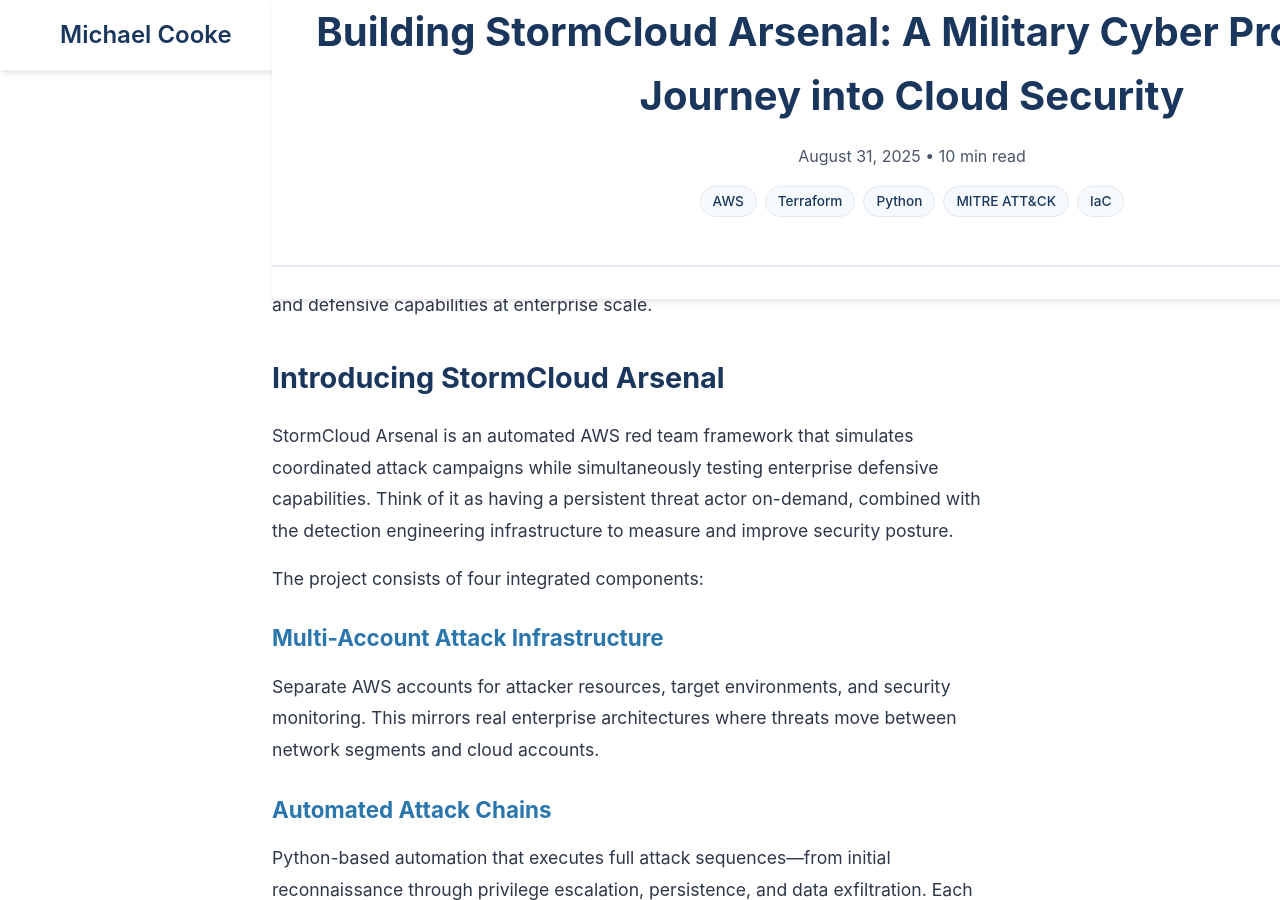
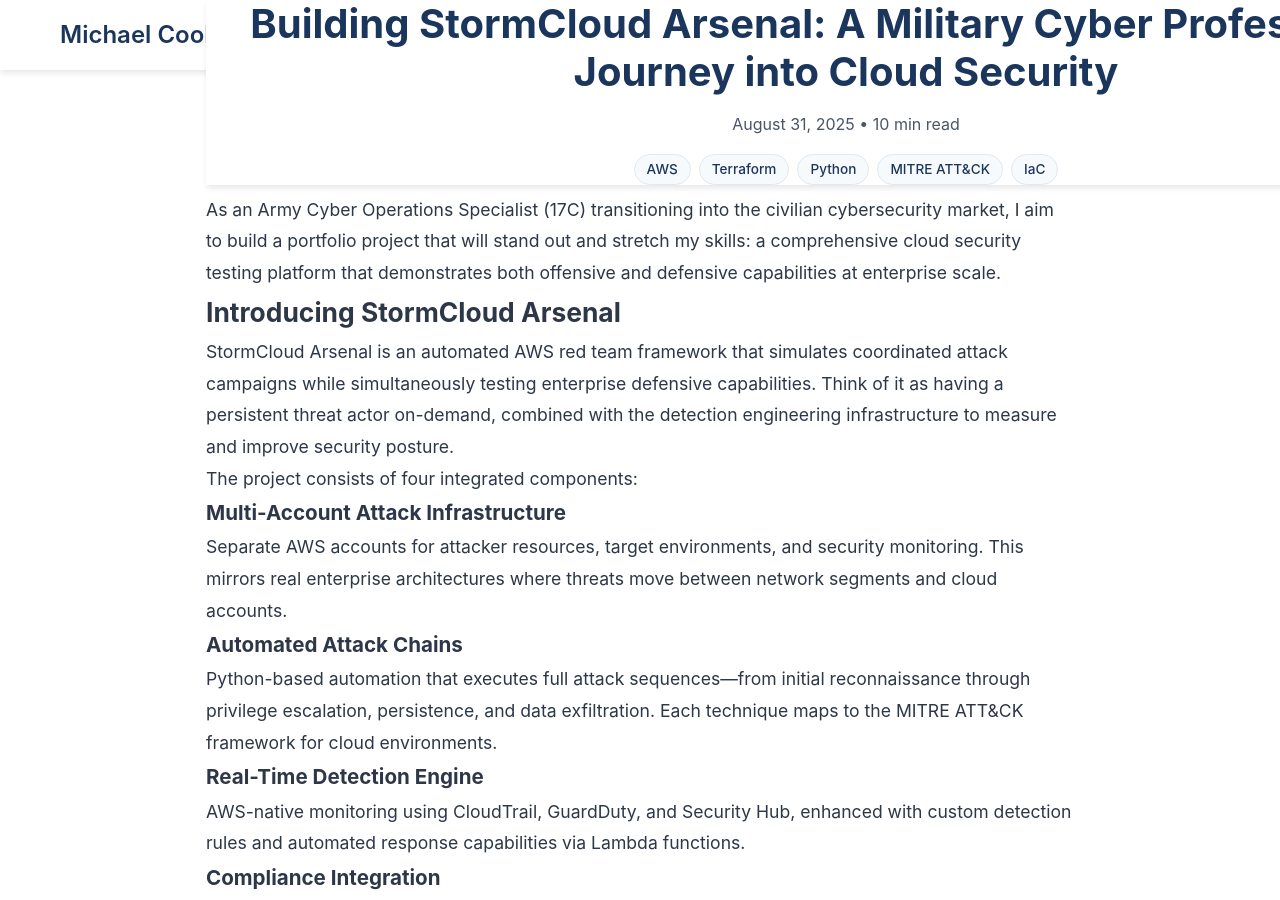
Before and after one commit to watermelondiet/watermelondiet.github.io, a Jekyll site: the page built from _posts/2025-08-31-Building-StormCloud-1.md, in a window 1280 px wide and 900 px high. Built offline with Jekyll 4.4.1, drawn with Linux system fonts in a browser that asks for light colours.

Commit message:
Update post.html

```diff
--- a/_layouts/post.html
+++ b/_layouts/post.html
@@ -3,28 +3,26 @@
 ---
 
 <div class="container">
-    <div class="blog-post">
-        <a href="{{ '/blog' | relative_url }}" class="back-to-blog">← Back to Blog</a>
+    <div style="max-width: 900px; margin: 0 auto; padding: 2rem 1rem;">
+        <a href="{{ '/blog' | relative_url }}" style="display: inline-block; background: var(--accent-color); color: white; border: none; padding: 0.75rem 1.5rem; border-radius: 6px; margin-bottom: 2rem; cursor: pointer; text-decoration: none; font-weight: 500; transition: background 0.3s ease;">← Back to Blog</a>
 
         <article>
             <header style="text-align: center; margin-bottom: 3rem;">
-                <h1>{{ page.title }}</h1>
-                <div class="blog-post-meta">
-                    <div style="margin-bottom: 1rem;">
+                <h1 style="color: var(--primary-color); font-size: 2.5rem; margin-bottom: 1rem; font-weight: 700; line-height: 1.2;">{{ page.title }}</h1>
+                <div style="color: var(--text-light); font-size: 1rem; margin-bottom: 1rem;">
                     <time datetime="{{ page.date | date_to_xmlschema }}">{{ page.date | date: "%B %d, %Y" }}</time>
                     {% if page.read_time %} • {{ page.read_time }} min read{% endif %}
                 </div>
                 {% if page.tech_stack %}
-                    <div class="tech-stack">
+                <div style="display: flex; flex-wrap: wrap; gap: 0.5rem; justify-content: center; margin-top: 1rem;">
                     {% for tech in page.tech_stack %}
-                        <span class="tech-tag">{{ tech }}</span>
+                    <span style="background: var(--light-bg); color: var(--primary-color); padding: 0.25rem 0.75rem; border-radius: 20px; font-size: 0.85rem; font-weight: 500; border: 1px solid var(--border-color);">{{ tech }}</span>
                     {% endfor %}
                 </div>
                 {% endif %}
-                </div>
             </header>
 
-            <div class="blog-post-content">
+            <div style="line-height: 1.8; font-size: 1.1rem; color: var(--text-color); max-width: none;">
                 {{ content }}
             </div>
         </article>
```
Lines whose indentation alone changed are shown as unchanged.
